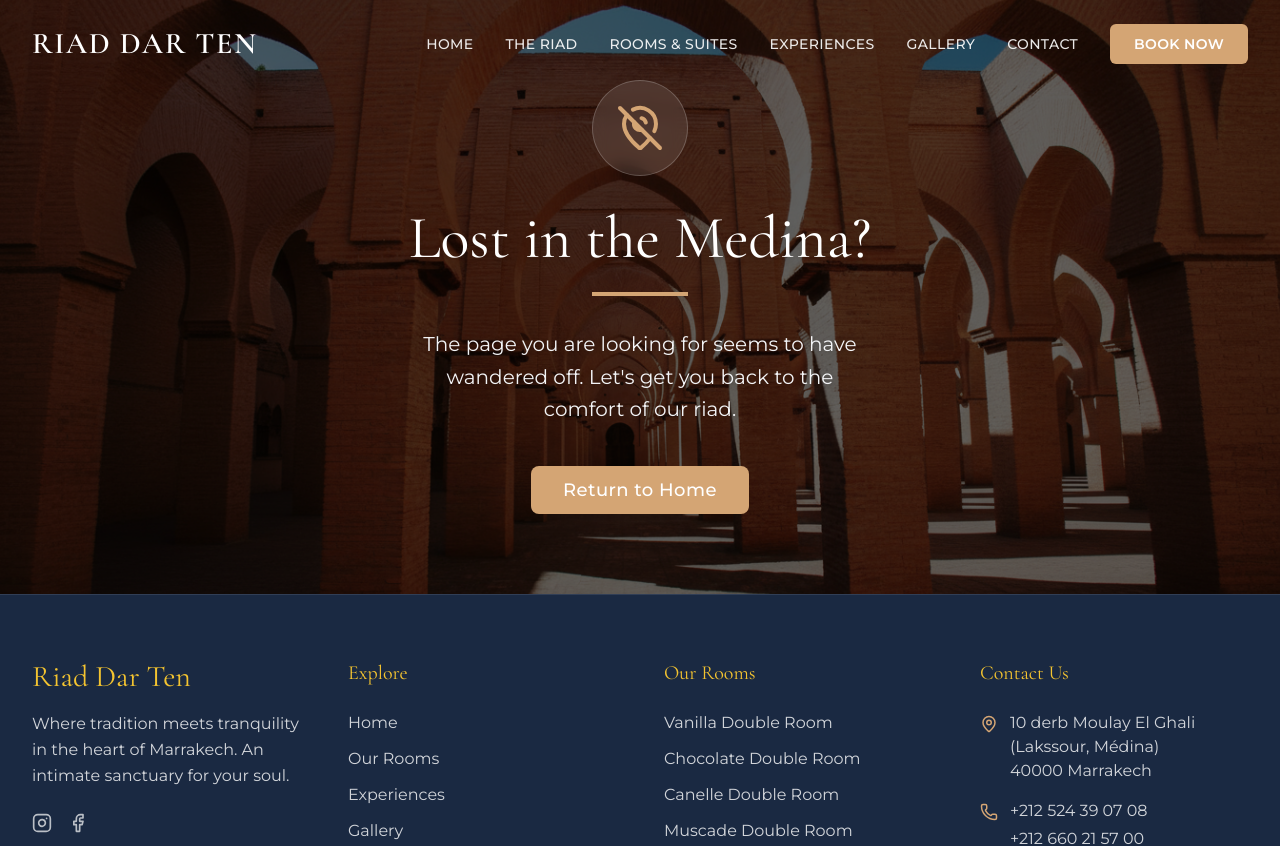
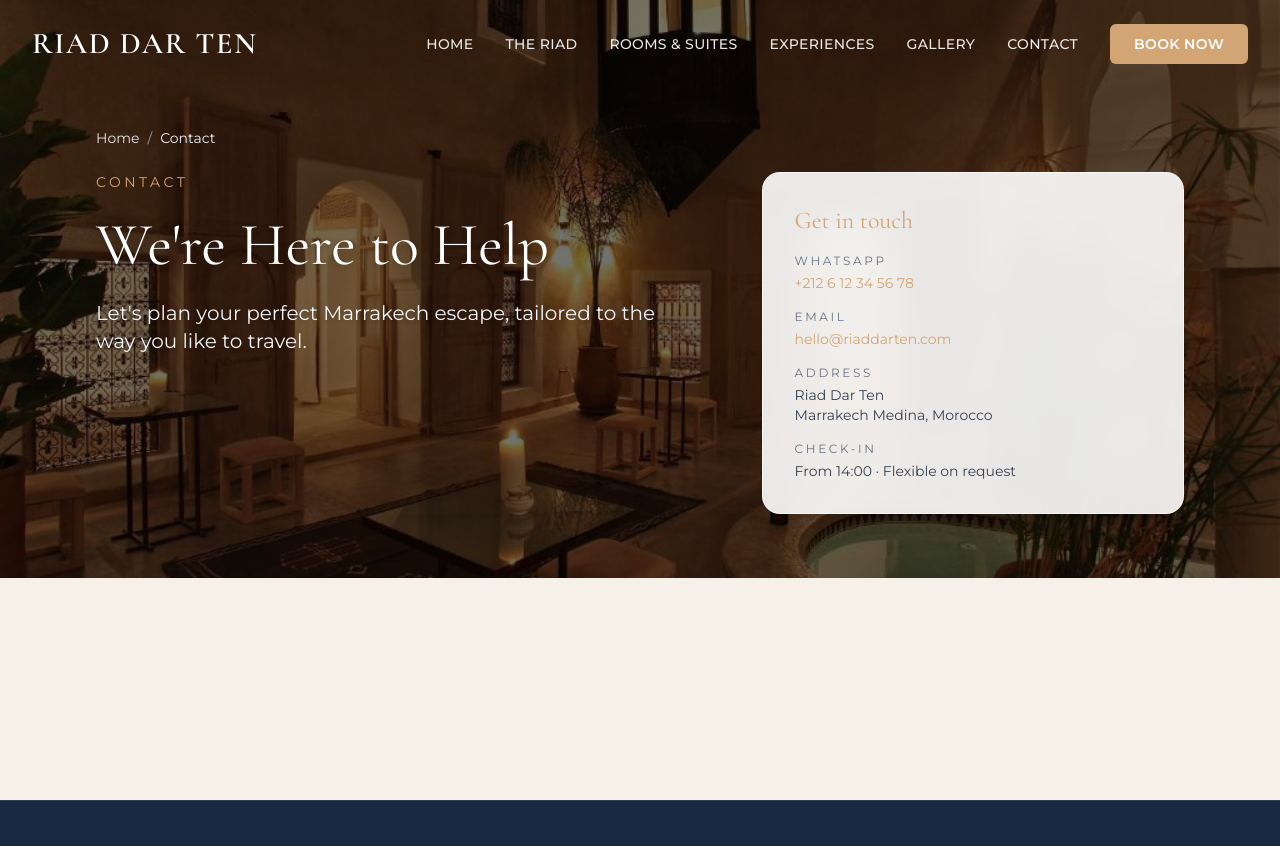
Before and after one commit to yassinejoundi/riad-dar-ten, a Next.js app: page /contact in a window 1280 px wide. Before the commit this address had no page. Shown: the top 846 px of the page. Built offline with nearby package versions, Linux system fonts and the light colour scheme; a web font is replaced by a local one.

Commit message:
contact page hero section created

```diff
--- /dev/null
+++ b/app/contact/page.tsx
@@ -0,0 +1,9 @@
+import { ContactHero } from "@/components/contact/ContactHero";
+
+export default function ContactPage() {
+  return (
+    <main className="min-h-screen bg-cream">
+      <ContactHero />
+    </main>
+  );
+}
--- /dev/null
+++ b/components/contact/ContactHero.tsx
@@ -0,0 +1,94 @@
+"use client"
+
+import Image from "next/image"
+import Link from "next/link"
+
+export function ContactHero() {
+  return (
+    <section className="relative pt-32 pb-16 min-h-[60vh] flex items-center justify-center overflow-hidden">
+      <div className="absolute inset-0 z-0">
+        <Image
+          src="/assets/images/contact/hero-background.png"
+          alt="Riad Dar Ten entrance"
+          fill
+          className="object-cover"
+          priority
+        />
+        <div className="absolute inset-0 bg-black/55" />
+      </div>
+
+      <div className="relative z-10 w-full max-w-6xl px-4 md:px-8">
+        <div className="mb-6 text-sm font-sans text-gray-200 flex items-center gap-2">
+          <Link href="/" className="hover:text-terracotta transition-colors">
+            Home
+          </Link>
+          <span className="text-gray-400">/</span>
+          <span className="text-gray-100">Contact</span>
+        </div>
+
+        <div className="grid gap-8 md:grid-cols-[minmax(0,1.5fr)_minmax(0,1fr)] items-stretch">
+          <div className="space-y-4 text-white">
+            <p className="font-sans text-sm tracking-[0.25em] uppercase text-terracotta">
+              Contact
+            </p>
+            <h1 className="font-serif text-4xl md:text-5xl lg:text-6xl leading-tight drop-shadow-md">
+              We&apos;re Here to Help
+            </h1>
+            <p className="font-sans text-lg md:text-xl text-gray-100 max-w-xl drop-shadow-sm">
+              Let&apos;s plan your perfect Marrakech escape, tailored to the way
+              you like to travel.
+            </p>
+          </div>
+
+          <div className="bg-white/90 backdrop-blur-md rounded-2xl p-6 md:p-8 shadow-xl border border-white/60 text-left">
+            <h2 className="font-serif text-2xl text-primary mb-4">
+              Get in touch
+            </h2>
+            <div className="space-y-4 font-sans text-sm text-gray-700">
+              <div>
+                <p className="text-xs uppercase tracking-[0.22em] text-gray-500 mb-1">
+                  WhatsApp
+                </p>
+                <a
+                  href="https://wa.me/212612345678"
+                  className="text-primary hover:text-terracotta transition-colors"
+                >
+                  +212 6 12 34 56 78
+                </a>
+              </div>
+              <div>
+                <p className="text-xs uppercase tracking-[0.22em] text-gray-500 mb-1">
+                  Email
+                </p>
+                <a
+                  href="mailto:hello@riaddarten.com"
+                  className="text-primary hover:text-terracotta transition-colors break-all"
+                >
+                  hello@riaddarten.com
+                </a>
+              </div>
+              <div>
+                <p className="text-xs uppercase tracking-[0.22em] text-gray-500 mb-1">
+                  Address
+                </p>
+                <p className="text-gray-700">
+                  Riad Dar Ten
+                  <br />
+                  Marrakech Medina, Morocco
+                </p>
+              </div>
+              <div>
+                <p className="text-xs uppercase tracking-[0.22em] text-gray-500 mb-1">
+                  Check-in
+                </p>
+                <p className="text-gray-700">
+                  From 14:00 · Flexible on request
+                </p>
+              </div>
+            </div>
+          </div>
+        </div>
+      </div>
+    </section>
+  )
+}
```
Also changed, not shown: public/assets/images/contact/hero-background.png (added).
